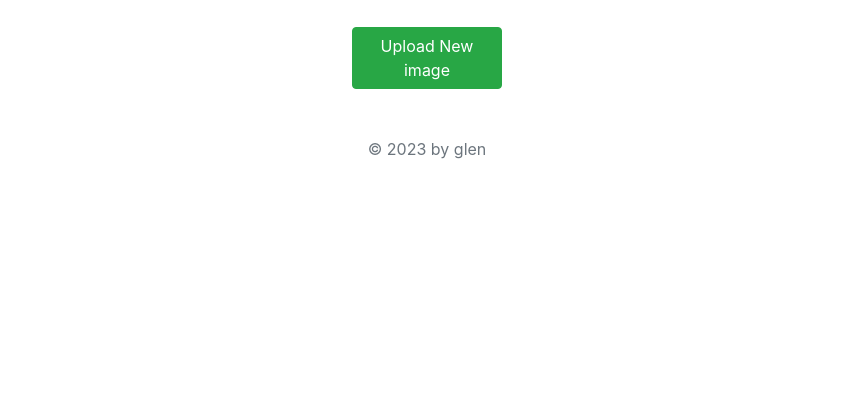
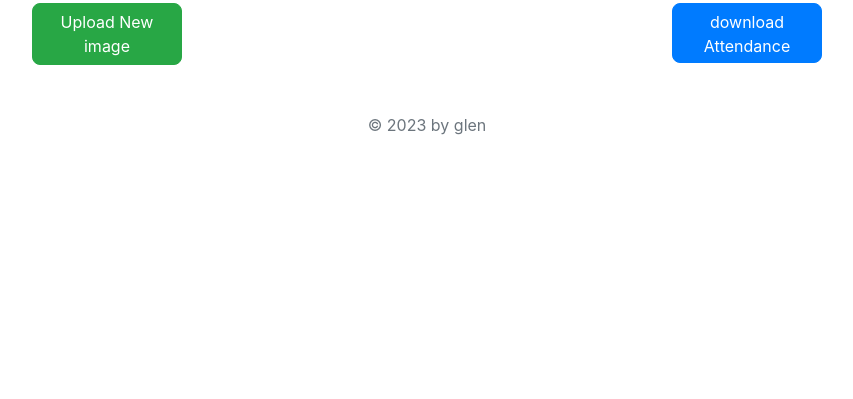
Before and after one commit to glennin-codes/facerecognitionattendancesytstem, a Flask app: page /index in a window 1280 px wide. Shown: the part 401-800 px from the top of the page, without its empty margins (213-1066 px from the left). Run offline with Flask 2, Linux system fonts and the light colour scheme; some libraries are stand-ins or nearby versions.

Commit message:
facerecognito

```diff
--- a/templates/index.html
+++ b/templates/index.html
@@ -17,15 +17,22 @@
   <a class="navbar-brand" href="#">FACE RECOGNITION + ATTENDANCE PROJECT by glennin</a>
 </nav>
 <br>
- <div class="mx-auto" style="width: 700px;">
-  <img src="{{ url_for('video_feed') }}">
+ <div class="mx-auto" style="width: 700px ;border-radius: 5px;">
+  <img src="{{ url_for('video_feed') }}" style="border-radius: 5px;">
 </div>
 
-<br><br>
-<div class="mx-auto" style="width: 150px;">
-  <a href="http://127.0.0.1:5000/">
-   <button type="button" class="btn btn-success">Upload New image</button>
-</a>
+<br>
+<div style="display: flex;flex-direction: row;margin: auto;">
+  <div class="mx-auto" >
+    <a href="http://127.0.0.1:5000/">
+     <button type="button" class="btn btn-success"style="width: 150px; height:60px; text-align: center;height: auto; border-radius: 8px;outline: none; cursor: pointer;">Upload New image</button>
+  </a>
+  </div>
+  <div  class="mx-auto" >
+      <a href="/README.md" download >
+     <button type="button" class="btn btn-primary" style="width: 150px;height: 60px;text-align: center;border-radius: 8px;cursor:pointer;outline: none;">download Attendance stylesheet</button>
+  </a>
+  </div>
 </div>
 <p class="mt-5 mb-3 text-muted text-center">&copy; 2023 by glen</p>
 </body>
```
